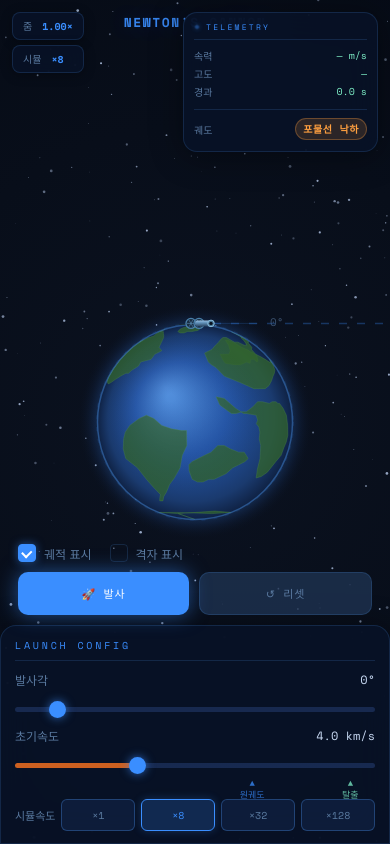
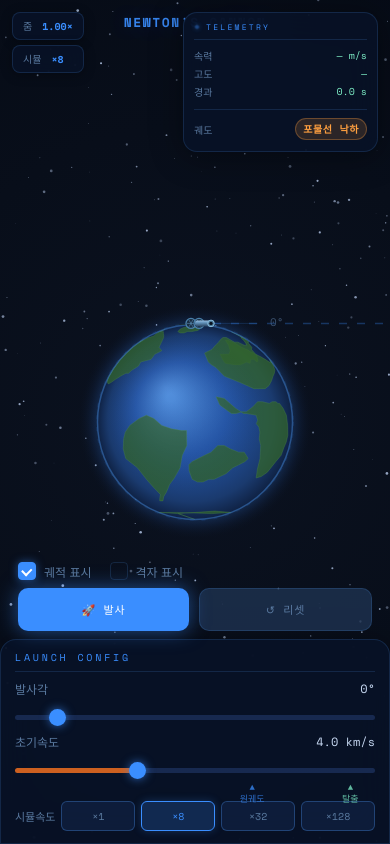
Before and after one commit to sehunYang/newton_cannon, a plain HTML site: page index.html in a window 390 px wide. Drawn offline with nearby package versions, Linux system fonts and the light colour scheme.

Commit message:
Update index.html

```diff
--- a/index.html
+++ b/index.html
@@ -2,7 +2,7 @@
 <html lang="ko">
 <head>
 <meta charset="UTF-8">
-<meta name="viewport" content="width=device-width, initial-scale=1.0">
+<meta name="viewport" content="width=device-width, initial-scale=1.0, viewport-fit=cover">
 <title>뉴턴의 대포 — 궤도 시뮬레이터</title>
 <style>
   @import url('https://fonts.googleapis.com/css2?family=Space+Mono:wght@400;700&family=Noto+Sans+KR:wght@300;400;500;700&display=swap');
@@ -22,7 +22,9 @@
   * { margin:0; padding:0; box-sizing:border-box; }
   body { background:var(--bg); color:var(--text);
          font-family:'Noto Sans KR',sans-serif;
-         overflow:hidden; width:100vw; height:100vh; }
+         overflow:hidden;
+         width:100vw;
+         height:100vh; height:100dvh; }   /* dvh: 브라우저 UI 제외 실제 높이 */
   #wrap { position:relative; width:100%; height:100%; }
   canvas { display:block; width:100%; height:100%; }
   .ui { position:absolute; inset:0; pointer-events:none; }
@@ -271,21 +273,29 @@
     .orbit-badge { font-size: 10px; padding: 2px 7px; }
     #hud-stats { display: none !important; } /* 통계는 모바일 세로에서 숨김 */
 
-    /* 컨트롤 패널: 하단 전체 너비 */
+    /* 컨트롤 패널: 하단 전체 너비
+       position:fixed — iOS Safari vh 버그 우회, 항상 실제 뷰포트 기준 배치 */
     .ctrl-panel {
+      position: fixed;
       bottom: 0; left: 0; right: 0;
       min-width: 0;
       border-radius: 16px 16px 0 0;
-      padding: 14px 18px;
-      padding-bottom: max(env(safe-area-inset-bottom, 14px), 14px);
+      padding: 12px 18px;
+      /* safe-area-inset: 홈 바 / 제스처 영역 확보 */
+      padding-bottom: calc(env(safe-area-inset-bottom, 0px) + 14px);
+      /* 최대 높이 제한 + 내부 스크롤: 컨텐츠가 길어도 잘림 방지 */
+      max-height: 52dvh;
+      overflow-y: auto;
+      -webkit-overflow-scrolling: touch;
     }
-    .ctrl-title { font-size: 10px; margin-bottom: 10px; padding-bottom: 7px; }
-    .ctrl-row { margin-bottom: 10px; }
-    .ctrl-label-row { margin-bottom: 5px; }
+    .ctrl-title { font-size: 10px; margin-bottom: 8px; padding-bottom: 6px; }
+    .ctrl-row { margin-bottom: 8px; }
+    .ctrl-row:last-child { margin-bottom: 0; }
+    .ctrl-label-row { margin-bottom: 4px; }
     .ctrl-label, .ctrl-val { font-size: 12px; }
     .sim-speed-label { font-size: 11px; }
-    .speed-btn { font-size: 10px; padding: 6px 0; min-height: 32px; }
-    .speed-marker-wrap { height: 18px; margin-top: 4px; }
+    .speed-btn { font-size: 10px; padding: 5px 0; min-height: 30px; }
+    .speed-marker-wrap { height: 16px; margin-top: 3px; }
     .speed-tick { font-size: 9px; }
 
     /* 버튼 그룹: JS로 ctrl-panel 위에 동적 배치
@@ -319,7 +329,11 @@
     .hud { width: clamp(150px, 50vw, 200px); padding: 8px 10px; }
     .hud-title { font-size: 8px; }
     .hud-label, .hud-value { font-size: 10px; }
-    .ctrl-panel { padding: 12px 14px; padding-bottom: max(env(safe-area-inset-bottom, 12px), 12px); }
+    .ctrl-panel {
+      padding: 10px 14px;
+      padding-bottom: calc(env(safe-area-inset-bottom, 0px) + 12px);
+      max-height: 50dvh;
+    }
     .btn { font-size: 11px; }
     .badge-pill span, .badge-pill b { font-size: 10px; }
   }
@@ -1989,7 +2003,7 @@ document.addEventListener('keydown', e => {
 
 function updateMobileLayout() {
   const vw = window.innerWidth;
-  const vh = window.innerHeight;
+  const vh = window.innerHeight;   // 브라우저 UI 제외 실제 높이
   const isPortraitMobile = vw <= 767 && vh >= 480;
   const isLandscape      = vh <= 500;
 
@@ -1998,11 +2012,16 @@ function updateMobileLayout() {
   const checkGroup = document.querySelector('.check-group');
 
   if (isPortraitMobile) {
-    // 세로 모드: ctrl-panel 이 하단 전체 차지
-    // offsetHeight 측정을 위해 레이아웃 페인트 후 계산
+    // safe-area-inset-bottom 계산 (CSS env() 사용)
+    const safeBottom = parseInt(
+      getComputedStyle(document.documentElement)
+        .getPropertyValue('--sai-bottom') || '0'
+    ) || 0;
+
+    // offsetHeight: ctrl-panel의 실제 렌더 높이 (padding-bottom 포함)
     requestAnimationFrame(() => {
       const ctrlH = ctrlPanel.offsetHeight;
-      const gap   = 10;
+      const gap   = 8;
 
       // 버튼 그룹: ctrl-panel 바로 위, 좌우 꽉 채움
       btnGroup.style.bottom  = (ctrlH + gap) + 'px';
@@ -2022,6 +2041,8 @@ function updateMobileLayout() {
 
   } else {
     // 가로 모드 / 데스크톱: 인라인 스타일 초기화 → CSS 기본값 복원
+    // ctrl-panel도 position:absolute로 복원
+    ctrlPanel.style.cssText  = '';
     btnGroup.style.cssText   = '';
     checkGroup.style.cssText = '';
   }
```
